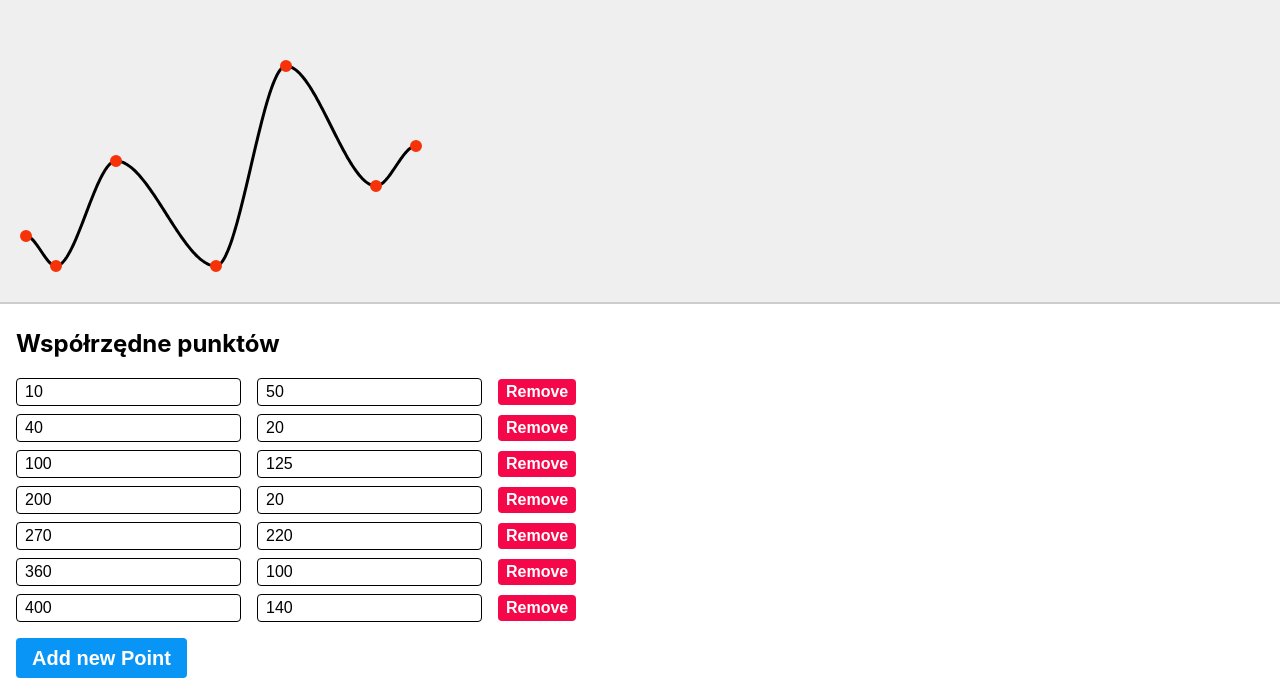
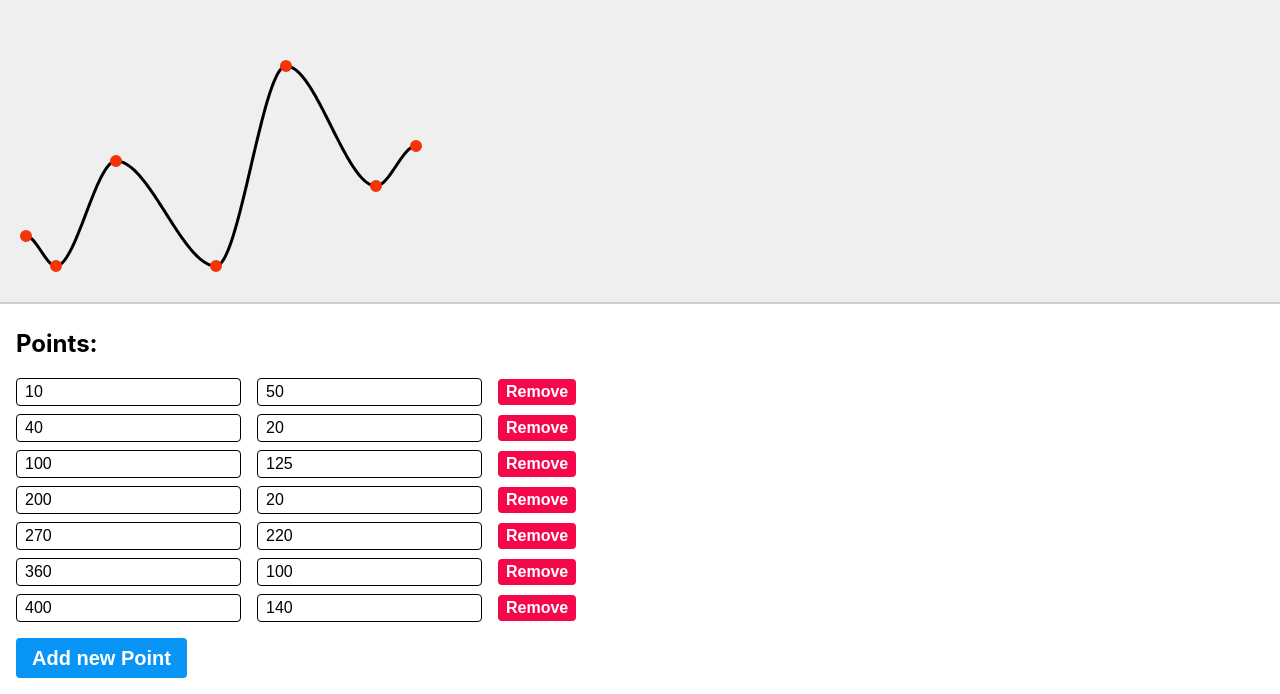
Before and after one commit to mateuszmanczak04/spline-creator, a React (Vite) app: page / in a window 1280 px wide. Shown: the part 230-924 px from the top of the page. Built offline with nearby package versions, Linux system fonts and the light colour scheme.

Commit message:
translate heading to english

```diff
--- a/src/components/Controls.tsx
+++ b/src/components/Controls.tsx
@@ -32,7 +32,7 @@ const Controls: FC<ControlsProps> = ({
 				alignItems: 'start',
 				padding: '1rem',
 			}}>
-			<h2>Współrzędne punktów</h2>
+			<h2>Points:</h2>
 			<div style={{ display: 'flex', flexDirection: 'column', gap: '0.5rem' }}>
 				{points.map(point => (
 					<div
```
